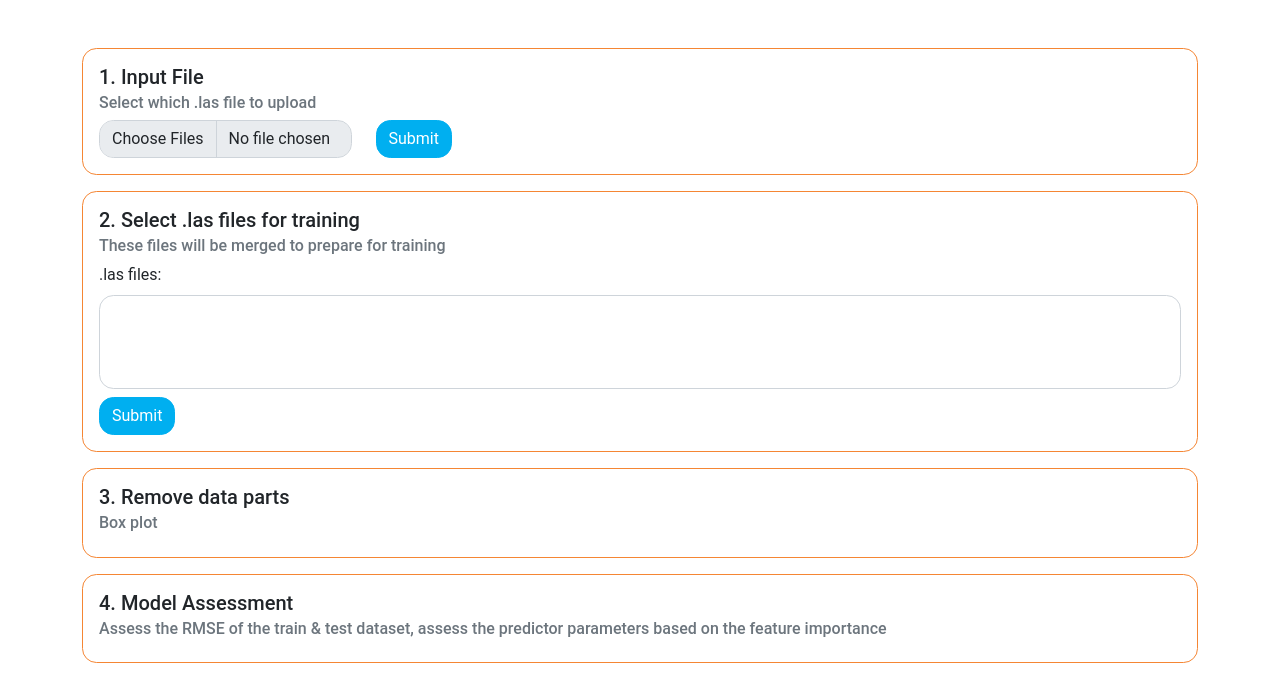
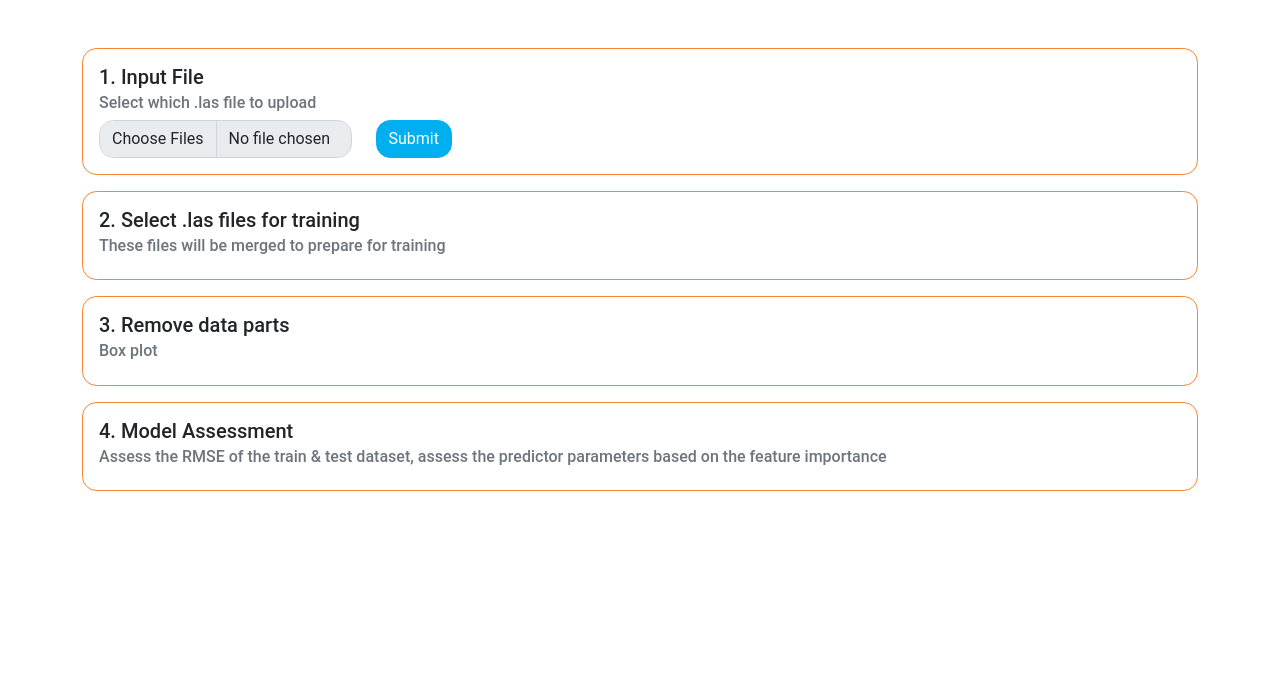
Before and after one commit to viandika/WellCast-django, a Django app: page / in a window 1280 px wide. Shown: the top 675 px of the page. Run offline with Django 3.2, Linux system fonts and the light colour scheme; lists and menus that the app fills with data are empty; some libraries are stand-ins or nearby versions.

Commit message:
log_selector

```diff
--- a/las_viewer/urls.py
+++ b/las_viewer/urls.py
@@ -1,6 +1,7 @@
 from django.urls import path
 
 from las_viewer.views import (
+    log_selector,
     one_base_page,
     two_las_upload,
     threea_data_cleaning,
@@ -11,6 +12,7 @@ from las_viewer.views import (
 urlpatterns = [
     path("", one_base_page, name="base_page"),
     path("two", two_las_upload, name="upload_las"),
+    path("log_selector", log_selector, name="log_selector"),
     path("threea", threea_data_cleaning, name="las_cleaning"),
     path("threeb", threeb_preview_cleaned, name="las_cleaned_preview"),
     path("four", four_model_output, name="model_output"),
--- a/las_viewer/views.py
+++ b/las_viewer/views.py
@@ -54,15 +54,21 @@ def two_las_upload(request):
                     context = {"las_files": las_files}
                     return render(request, template_name, context)
 
-
-def threea_data_cleaning(request):
+def log_selector(request):
     train_df = dataframing_train()  # TODO: make options dynamic
     train_df_json = train_df.to_json(default_handler=str)
     request.session["train_df"] = train_df_json
     features = list(train_df.columns)
-    features.remove("WELL")
-    features.remove("DEPTH")
+    # TODO: remove strings columns
+
+    template_name = "log_selector.html"
+    context = {"features": features}
+    return render(request, template_name, context)
+
+def threea_data_cleaning(request):
+    features = request.GET.getlist('selected_log')
     request.session["features"] = features
+    train_df = pd.read_json(request.session["train_df"])
 
     fig = make_subplots(rows=1, cols=len(features))
     for idx, feature in enumerate(features):
--- a/templates/index.html
+++ b/templates/index.html
@@ -40,16 +40,6 @@
                     <h5 class="card-title">2. Select .las files for training</h5>
                     <h6 class="card-subtitle mb-2 text-muted">These files will be merged to prepare for training</h6>
                     <div id="las_list">
-                        <form id="las_files" data-hx-get="/threea" data-hx-params="*" data-hx-target="#las_box"
-                              data-hx-indicator="#indicator">
-                            <label for="selected_las" class="form-label">.las files:</label>
-                            <select name="selected_las" id="selected_las" class="form-select mb-2" multiple>
-                                {% for file in las_files %}
-                                    <option value="{{ file }}">{{ file }}</option>
-                                {% endfor %}
-                            </select>
-                            <button type="submit" class="btn btn-primary text-white">Submit</button>
-                        </form>
                     </div>
                 </div>
             </div>
@@ -61,6 +51,9 @@
                 <div class="card-body">
                     <h5 class="card-title">3. Remove data parts</h5>
                     <h6 class="card-subtitle mb-2 text-muted">Box plot</h6>
+                    <div id="log_selector_form">
+
+                    </div>
                     <div id="las_box">
 
                     </div>
--- a/templates/las_list.html
+++ b/templates/las_list.html
@@ -1,4 +1,4 @@
-<form id="las_dd" data-hx-get="/threea" data-hx-params="*" data-hx-target="#las_box"
+<form id="las_dd" data-hx-get="/log_selector" data-hx-params="*" data-hx-target="#log_selector_form"
       data-hx-indicator="#indicator">
     <label for="selected_las" class="form-label">.las files:</label>
     <select name="selected_las" id="selected_las" class="form-select mb-2" multiple>
```
Also changed, not shown: templates/log_selector.html (added, +10 -0 lines).
